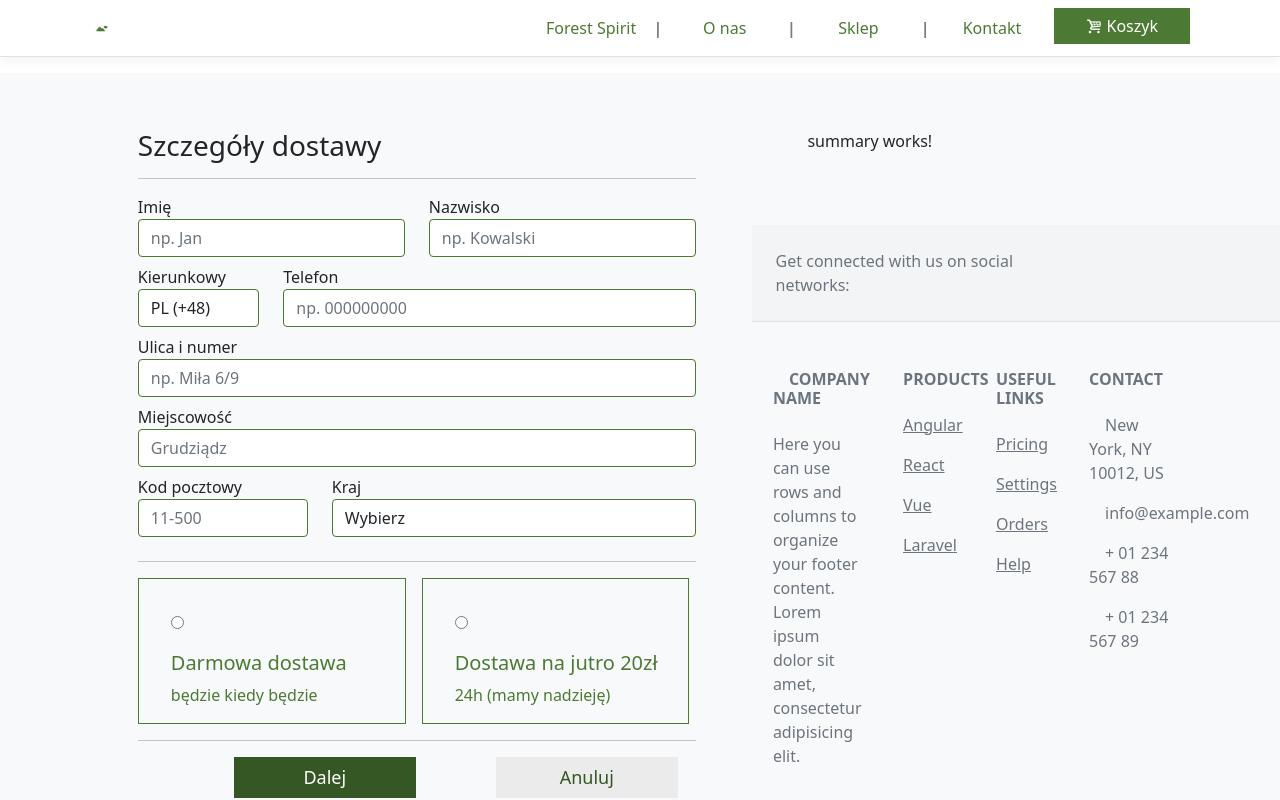
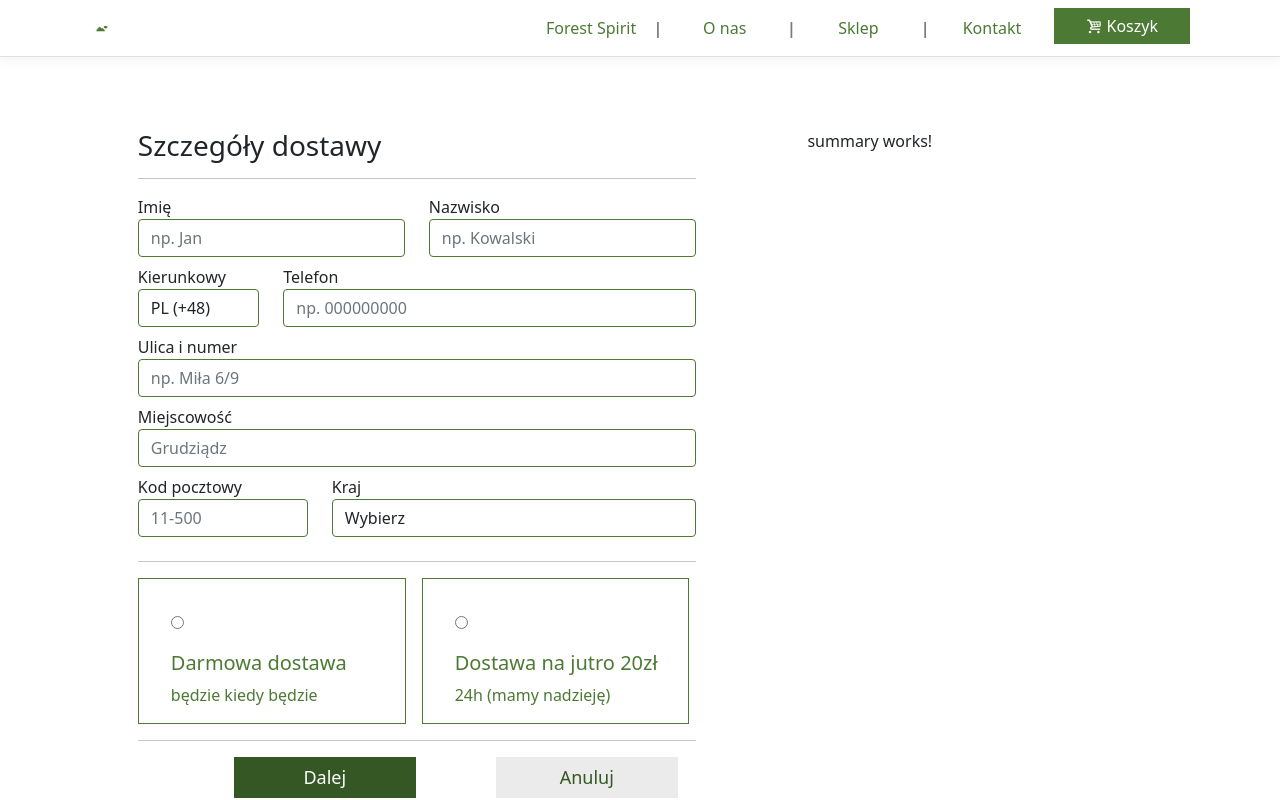
Before and after one commit to kacperbochan/ForestSpirit, an Angular app in the folder ForestSpirit/ClientApp/: page /cart in a window 1280 px wide. Shown: the top 800 px of the page. Built offline with nearby package versions, Linux system fonts and the light colour scheme.

Commit message:
footer at the bottom

```diff
--- a/ForestSpirit/ClientApp/src/app/app.component.html
+++ b/ForestSpirit/ClientApp/src/app/app.component.html
@@ -2,4 +2,4 @@
   <div class="container page">
     <router-outlet></router-outlet>
   </div>
-<app-footer></app-footer>
+<app-footer class="footer mt-auto"></app-footer>
--- a/ForestSpirit/ClientApp/src/app/app.module.ts
+++ b/ForestSpirit/ClientApp/src/app/app.module.ts
@@ -54,6 +54,7 @@ import { from } from 'rxjs';
       { path: 'shop', component: ShopComponent },
       { path: 'cart', component: CartComponent },
       { path: 'product', component: ProductComponent },
+      { path: 'footer-test', component: SummaryComponent },
     ])
   ],
   providers: [],
--- a/ForestSpirit/ClientApp/src/app/cart/cart.component.html
+++ b/ForestSpirit/ClientApp/src/app/cart/cart.component.html
@@ -1,4 +1,4 @@
-<div>
+<div class="horisontal">
   <div class="section">
     <app-adres-form></app-adres-form>
   </div>
--- a/ForestSpirit/ClientApp/src/index.html
+++ b/ForestSpirit/ClientApp/src/index.html
@@ -1,5 +1,5 @@
 <!DOCTYPE html>
-<html lang="en">
+<html lang="en" class="h-100">
   <head>
     <meta charset="utf-8" />
     <title>ForestSpirit</title>
@@ -8,7 +8,7 @@
     <meta name="viewport" content="width=device-width, initial-scale=1" />
     <link rel="icon" type="image/x-icon" href="favicon.ico" />
   </head>
-  <body>
-    <app-root>Loading...</app-root>
+  <body class="h-100">
+    <app-root class="d-flex flex-column h-100">Loading...</app-root>
   </body>
 </html>
--- a/ForestSpirit/ClientApp/src/styles.css
+++ b/ForestSpirit/ClientApp/src/styles.css
@@ -46,7 +46,7 @@ code {
   background-color: var(--secondary-color);
 }
 
-
+.horisontal:after { clear:both; content:"."; display:block; height:0; visibility:hidden; }
 
 @font-face {
   font-family: 'fontello';
```
